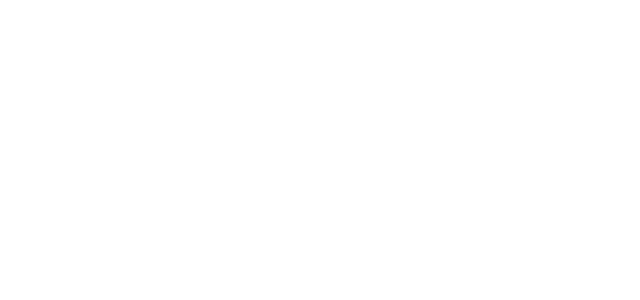
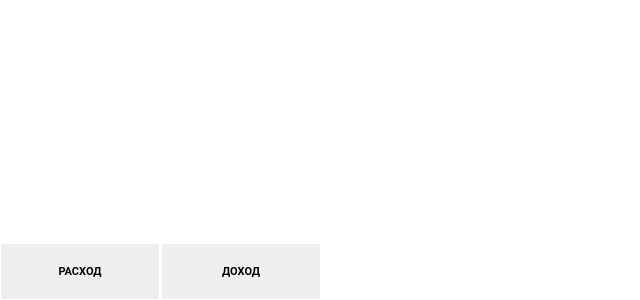
Before and after one commit to cabbageRolls/Kapusta, a React (Create React App) app: page / in a window 1280 px wide. Shown: the part 500-800 px from the top of the page, without its empty margins (0-640 px from the left). Built offline with nearby package versions, Linux system fonts and the light colour scheme.

Commit message:
add AdditionalButton component

```diff
--- /dev/null
+++ b/src/components/AdditionalButton/AdditionalButton.jsx
@@ -0,0 +1,13 @@
+import React from 'react';
+import styles from './AdditionalButton.module.css';
+
+const AdditionalButton = () => {
+  return (
+    <div className={styles.ContainerButton}>
+      <button className={styles.RateButton}>РАСХОД</button>
+      <button className={styles.IncomeButton}>ДОХОД</button>
+    </div>
+  );
+};
+
+export default AdditionalButton;
--- /dev/null
+++ b/src/components/AdditionalButton/AdditionalButton.module.css
@@ -0,0 +1,27 @@
+.ContainerButton {
+  width: 321px;
+  margin: 0 auto;
+  display: flex;
+  justify-content: space-between;
+  padding: 0 1px 0 1px;
+  position: fixed;
+  bottom: 1px;
+}
+
+.RateButton,
+.IncomeButton {
+  width: 158px;
+  height: 55px;
+  font-size: 11px;
+  font-family: 'Roboto';
+  font-weight: bold;
+  cursor: pointer;
+  border: none;
+  outline: none;
+}
+
+.RateButton:hover,
+.IncomeButton:hover {
+  border: none;
+  background-color: rgb(255, 108, 10);
+}
--- a/src/components/App.jsx
+++ b/src/components/App.jsx
@@ -1,9 +1,14 @@
 import React from 'react';
+import AdditionalButton from './AdditionalButton/AdditionalButton';
 import '../CSS/normilize.css';
 import '../CSS/index.css';
 
 function App() {
-  return <div> </div>;
+  return (
+    <div>
+      <AdditionalButton />
+    </div>
+  );
 }
 
 export default App;
```
